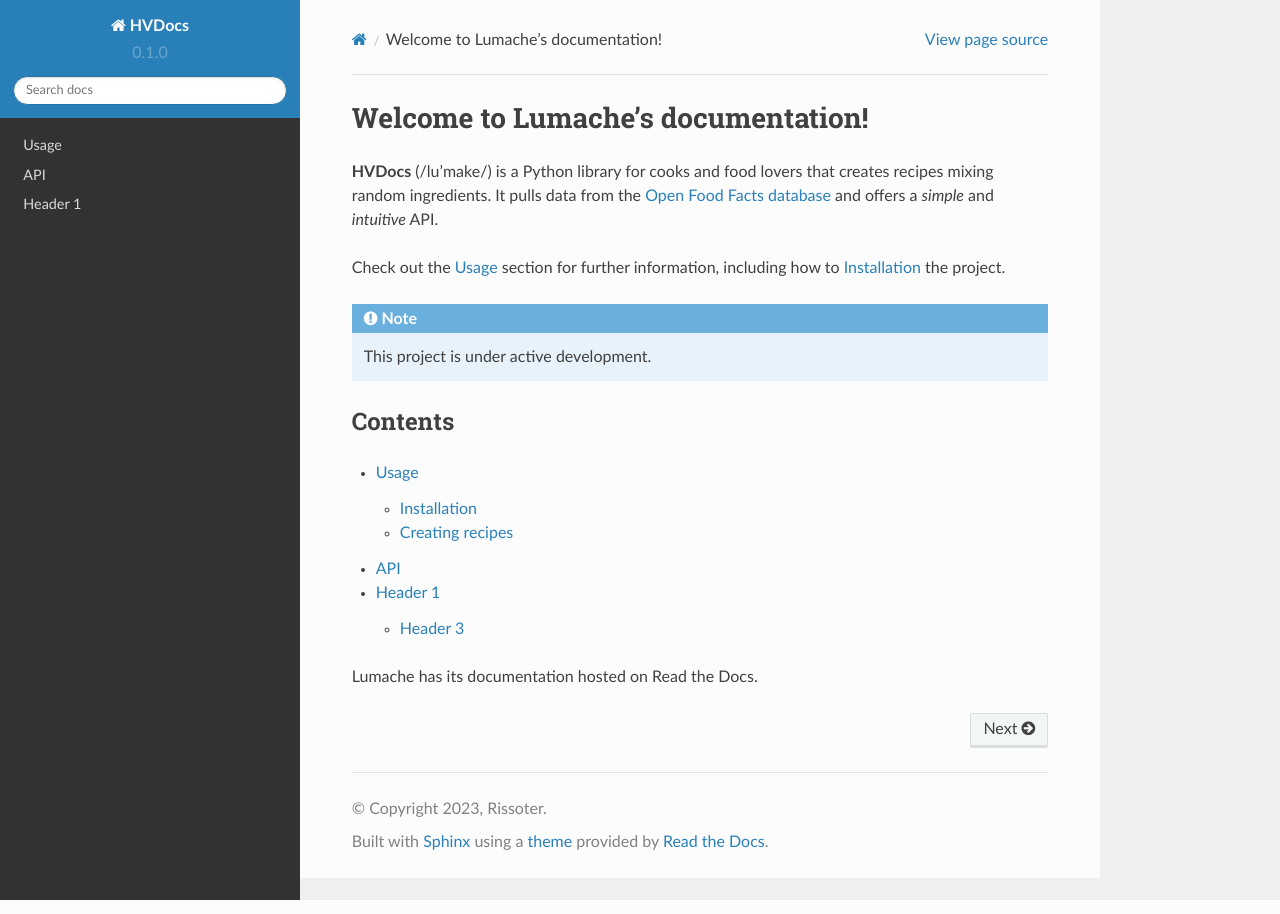
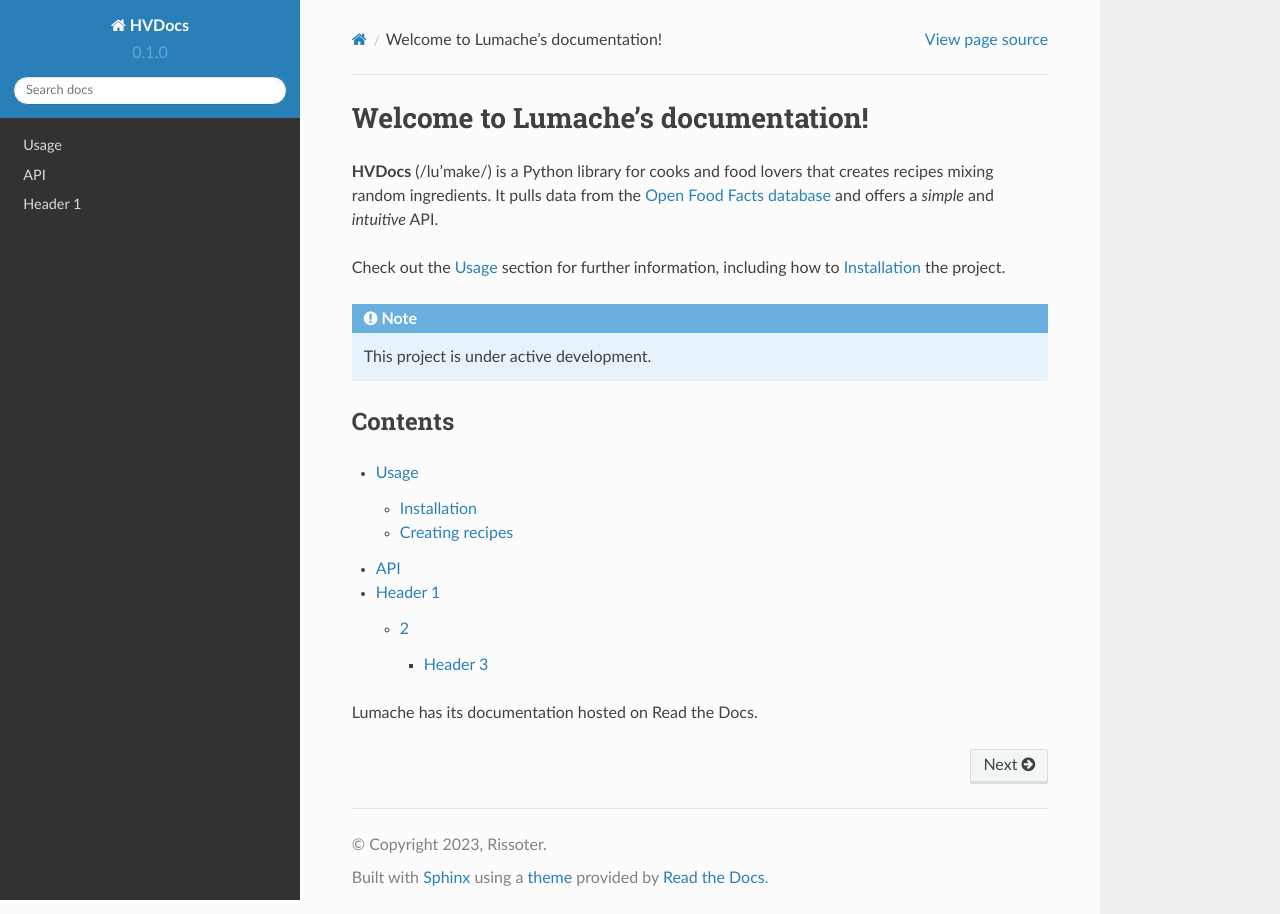
Before and after one commit to rissoter/hvdocs, a Sphinx documentation site: the page built from docs/source/index.rst, in a window 1280 px wide. Built offline with Sphinx 7.4.7 and the Read the Docs theme 2.0.0, drawn with Linux system fonts in a browser that asks for light colours.

Commit message:
Update markdown.md

```diff
--- a/docs/source/markdown.md
+++ b/docs/source/markdown.md
@@ -1,4 +1,6 @@
 # Header 1
+
+## 2
 
 ### Header 3
 
```
